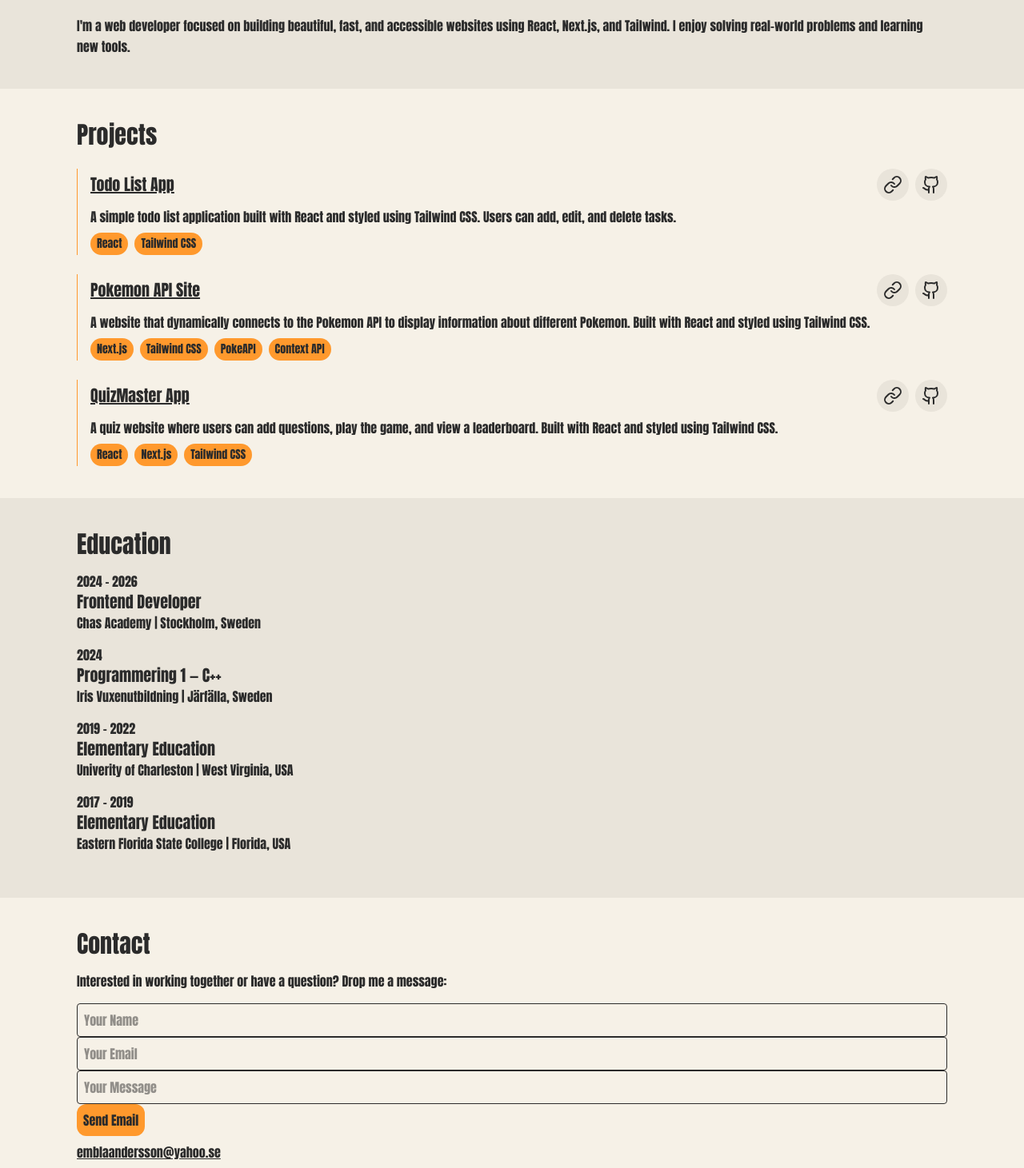
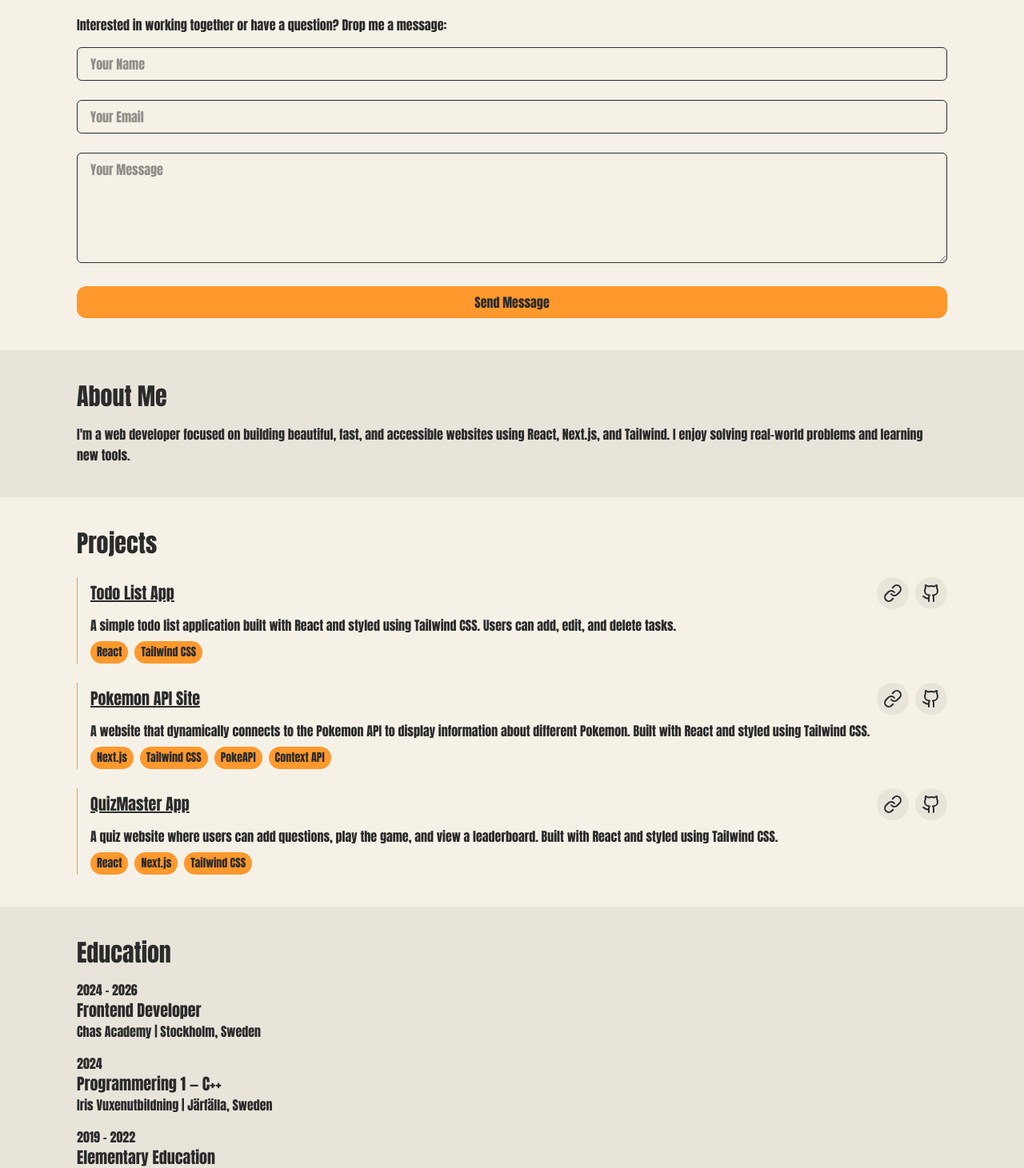
Before and after one commit to emblaah/my_portfolio, a Next.js app: page / in a window 1280 px wide. Shown: the part 873-2334 px from the top of the page at 80% size. Built offline with nearby package versions, Linux system fonts and the light colour scheme.

Commit message:
Email handling fixed

```diff
--- a/src/app/api/contact/route.js
+++ b/src/app/api/contact/route.js
@@ -3,14 +3,26 @@ import { Resend } from "resend";
 const resend = new Resend(process.env.RESEND_API_KEY);
 
 export async function POST(req) {
-  const { name, email, message } = await req.json();
   try {
-    const data = await resend.email.send({
-      from: "Your Portfolio <you@emblaandersson.dev>",
+    const { name, email, message } = await req.json();
+
+    if (!name || !email || !message) {
+      return Response.json(
+        { error: "Name, email, and message are required" },
+        { status: 400 }
+      );
+    }
+
+    const { data, error } = await resend.emails.send({
+      from: "Your Portfolio <you@emblaandersson.com>",
       to: process.env.MY_EMAIL,
       subject: `New contact from ${name}`,
       text: `From ${name} <${email}>\n\n${message}`,
     });
+    console.log("Resend response data", data);
+    if (error) {
+      return Response.json({ error }, { status: 500 });
+    }
     return Response.json({ success: true, data });
   } catch (error) {
     console.error(error);
--- a/src/app/page.js
+++ b/src/app/page.js
@@ -12,10 +12,10 @@ export default function HomePage() {
   return (
     <div>
       <HeroSection />
+      <ContactSection />
       <AboutSection />
       <ProjectsSection />
       <EducationSection />
-      <ContactSection />
       <BackToTopBtn />
     </div>
   );
--- a/src/components/ContactSection.js
+++ b/src/components/ContactSection.js
@@ -3,82 +3,100 @@
 import React, { useState } from "react";
 
 export default function ContactSection() {
-  const [formData, setFormData] = useState({
-    name: "",
-    email: "",
-    message: "",
-  });
-  const [status, setStatus] = useState("");
-
-  const handleChange = (e) => {
-    setFormData({ ...formData, [e.target.name]: e.target.value });
-  };
+  const [name, setName] = useState("");
+  const [email, setEmail] = useState("");
+  const [message, setMessage] = useState("");
+  const [submit, setSubmit] = useState(false);
+  const [status, setStatus] = useState(null);
 
   const handleSubmit = async (e) => {
     e.preventDefault();
-    setStatus("Sending...");
+    setSubmit(true);
+    setStatus(null);
+
+    try {
       const response = await fetch("/api/contact", {
         method: "POST",
         headers: { "Content-Type": "application/json" },
-      body: JSON.stringify(formData),
+        body: JSON.stringify({ name, email, message }),
       });
+      console.log("response", response);
+
+      const data = await response.json();
+      console.log("data", data);
+
+      console.log("response.ok", response.ok);
       if (response.ok) {
-      setStatus("Message sent!");
-      setFormData({
-        name: "",
-        email: "",
-        message: "",
-      });
-    } else {
-      setStatus("Failed to send message.");
+        setStatus({ type: "success", message: "Message sent successfully!" });
+        console.log("status", status);
+        // Reset form fields
+        setName("");
+        setEmail("");
+        setMessage("");
+      }
+    } catch (error) {
+      console.error("Error sending message:", error);
+      setStatus({ type: "error", message: "Failed to send message." });
+    } finally {
+      setSubmit(false);
     }
   };
 
   return (
-    <section className="relative w-screen px-4 py-10">
+    <section id="contact" className="relative w-screen px-4 py-10">
       <div className="w-full mx-auto px-[1rem] sm:px-[5rem]">
-        <h2 className="text-3xl font-semibold mb-4">Contact</h2>
+        <h2 className="text-3xl font-semibold mb-4">Contact Me!</h2>
         <p className="mb-4">
           Interested in working together or have a question? Drop me a message:
         </p>
-        <form>
+        <div>
+          <form onSubmit={handleSubmit} className="space-y-6">
+            <div>
               <input
                 name="name"
                 type="text"
                 placeholder="Your Name"
-            onChange={handleChange}
-            value={formData.name}
+                onChange={(e) => setName(e.target.value)}
+                value={name}
                 required
-            className="w-full p-2 border rounded"
+                className="w-full px-4 py-2 rounded-md border focus:outline-none focus:ring-2 focus:ring-secondary"
               />
+            </div>
+            <div>
               <input
                 name="email"
                 type="email"
                 placeholder="Your Email"
-            onChange={handleChange}
-            value={formData.email}
+                onChange={(e) => setEmail(e.target.value)}
+                value={email}
                 required
-            className="w-full p-2 border rounded"
+                className="w-full px-4 py-2 rounded-md border focus:outline-none focus:ring-2 focus:ring-secondary"
               />
-          <input
+            </div>
+            <div>
+              <textarea
                 name="message"
                 placeholder="Your Message"
-            onChange={handleChange}
-            value={formData.message}
+                onChange={(e) => setMessage(e.target.value)}
+                value={message}
                 required
-            className="w-full p-2 border rounded"
-            rows={5}
+                className="w-full px-4 py-2 rounded-md border focus:outline-none focus:ring-2 focus:ring-secondary"
+                rows="5"
               />
-          <button type="submit" className="bg-secondary p-2 rounded-xl">
-            Send Email
+            </div>
+            <button
+              type="submit"
+              className="w-full bg-secondary py-2 px-6 rounded-xl"
+              disabled={submit}>
+              {submit ? "Sending..." : "Send Message"}
             </button>
-          <p>{status}</p>
           </form>
-        <a
+        </div>
+        {/* <a
           href="mailto:emblaandersson@yahoo.se"
           className="inline-block mt-2 underline">
           emblaandersson@yahoo.se
-        </a>
+        </a> */}
       </div>
     </section>
   );
```
Also changed, not shown: 1 other file (tests, documents, lock files or other folders). Lines whose indentation alone changed are shown as unchanged.
